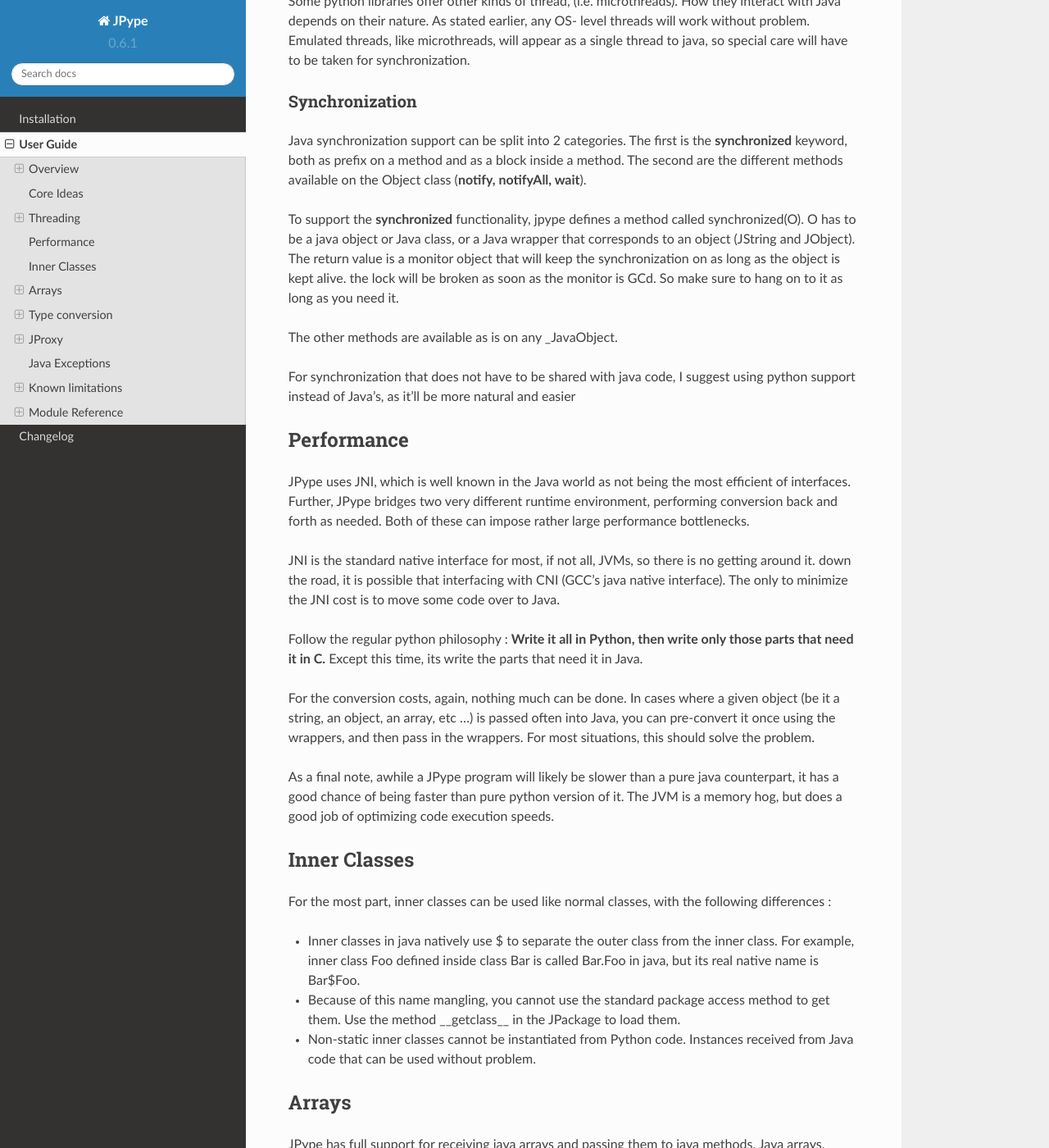
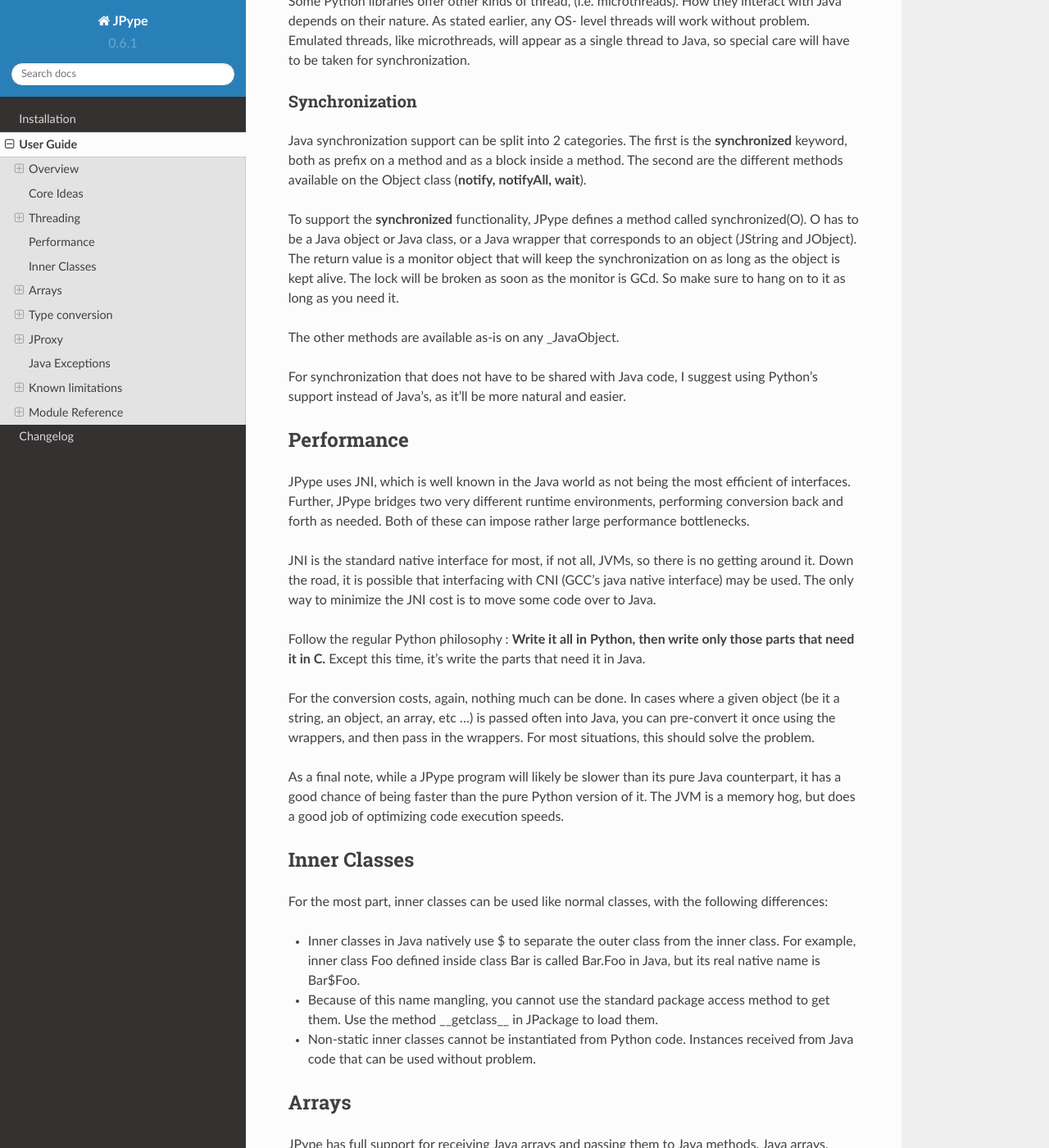
Before and after one commit to jpype-project/jpype, a Sphinx documentation site: the page built from doc/userguide.rst, in a window 1280 px wide and 1400 px high, scrolled down 1931 px. Shown: the whole window at 82% size. Built offline with Sphinx 7.4.7 and the Read the Docs theme 2.0.0, drawn with Linux system fonts in a browser that asks for light colours; the version number is read from the project's files by our own code; some of the changed text lies outside the part shown.

Commit message:
Typographical changes to userguide.rst
- Removed spaces before colons ` :` -> `:` except in code
- Capitalized Java and Python when referring to the language
- Capitalized JPype when referring to the library
- Minor spelling fixes
- Capitalized first letter in each sentence where it was skipped

```diff
--- a/doc/userguide.rst
+++ b/doc/userguide.rst
@@ -4,18 +4,18 @@
 Overview
 --------
 
-JPype is an effort to allow python programs full access to java class
+JPype is an effort to allow python programs full access to Java class
 libraries. This is achieved not through re-implementing Python, as
 Jython/JPython has done, but rather through interfacing at the native level
-in both Virtual Machines.
+in both virtual machines.
 
-Eventually, it should be possible to replace Java with python in many, though
+Eventually, it should be possible to replace Java with Python in many, though
 not all, situations. JSP, Servlets, RMI servers and IDE plugins are all good
 candidates.
 
 Once this integration is achieved, a second phase will be started to separate
 the Java logic from the Python logic, eventually allowing the bridging
-technology to be used in other environments, I.E. Ruby, Perl, COM, etc ...
+technology to be used in other environments, i.e. Ruby, Perl, COM, etc ...
 
 Why such a project?
 ~~~~~~~~~~~~~~~~~~~
@@ -45,7 +45,7 @@
 Using JPype
 ~~~~~~~~~~~
 
-Here is a sample program to demonstrate how to use JPype : ::
+Here is a sample program to demonstrate how to use JPype: ::
 
   from jpype import *
   startJVM(getDefaultJVMPath(), "-ea")
@@ -88,10 +88,10 @@
 Other Threads
 ~~~~~~~~~~~~~
 
-Some python libraries offer other kinds of thread, (i.e. microthreads). How
+Some Python libraries offer other kinds of thread, (i.e. microthreads). How
 they interact with Java depends on their nature. As stated earlier, any OS-
 level threads will work without problem. Emulated threads, like microthreads,
-will appear as a single thread to java, so special care will have to be taken
+will appear as a single thread to Java, so special care will have to be taken
 for synchronization.
 
 Synchronization
@@ -102,33 +102,33 @@
 method. The second are the different methods available on the Object class
 (**notify, notifyAll, wait**).
 
-To support the **synchronized** functionality, jpype defines a method called
-synchronized(O). O has to be a java object or Java class, or a Java wrapper
+To support the **synchronized** functionality, JPype defines a method called
+synchronized(O). O has to be a Java object or Java class, or a Java wrapper
 that corresponds to an object (JString and JObject). The return value is a
 monitor object that will keep the synchronization on as long as the object is
-kept alive. the lock will be broken as soon as the monitor is GCd. So make
+kept alive. The lock will be broken as soon as the monitor is GCd. So make
 sure to hang on to it as long as you need it.
 
-The other methods are available as is on any _JavaObject.
+The other methods are available as-is on any _JavaObject.
 
-For synchronization that does not have to be shared with java code, I suggest
-using python support instead of Java's, as it'll be more natural and easier
+For synchronization that does not have to be shared with Java code, I suggest
+using Python's support instead of Java's, as it'll be more natural and easier.
 
 Performance
 -----------
 
 JPype uses JNI, which is well known in the Java world as not being the most
 efficient of interfaces. Further, JPype bridges two very different runtime
-environment, performing conversion back and forth as needed. Both of these
+environments, performing conversion back and forth as needed. Both of these
 can impose rather large performance bottlenecks.
 
 JNI is the standard native interface for most, if not all, JVMs, so there is
-no getting around it. down the road, it is possible that interfacing with CNI
-(GCC's java native interface). The only to minimize the JNI cost is to move
-some code over to Java.
+no getting around it. Down the road, it is possible that interfacing with CNI
+(GCC's java native interface) may be used. The only way to minimize the JNI
+cost is to move some code over to Java.
 
-Follow the regular python philosophy : **Write it all in Python, then write
-only those parts that need it in C.** Except this time, its write the parts
+Follow the regular Python philosophy : **Write it all in Python, then write
+only those parts that need it in C.** Except this time, it's write the parts
 that need it in Java.
 
 For the conversion costs, again, nothing much can be done. In cases where a
@@ -136,8 +136,8 @@
 into Java, you can pre-convert it once using the wrappers, and then pass in
 the wrappers. For most situations, this should solve the problem.
 
-As a final note, awhile a JPype program will likely be slower than a pure
-java counterpart, it has a good chance of being faster than pure python
+As a final note, while a JPype program will likely be slower than its pure
+Java counterpart, it has a good chance of being faster than the pure Python
 version of it. The JVM is a memory hog, but does a good job of optimizing
 code execution speeds.
 
@@ -145,13 +145,13 @@
 -------------
 
 For the most part, inner classes can be used like normal classes, with the
-following differences :
+following differences:
 
-- Inner classes in java natively use $ to separate the outer class from
+- Inner classes in Java natively use $ to separate the outer class from
   the inner class. For example, inner class Foo defined inside class Bar is
-  called Bar.Foo in java, but its real native name is Bar$Foo.
+  called Bar.Foo in Java, but its real native name is Bar$Foo.
 - Because of this name mangling, you cannot use the standard package
-  access method to get them. Use the method __getclass__ in the JPackage to
+  access method to get them. Use the method __getclass__ in JPackage to
   load them.
 - Non-static inner classes cannot be instantiated from Python code.
   Instances received from Java code that can be used without problem.
@@ -159,7 +159,7 @@
 Arrays
 ------
 
-JPype has full support for receiving java arrays and passing them to java
+JPype has full support for receiving Java arrays and passing them to Java
 methods. Java arrays, wrapped in the JArray wrapper class, behave like Python
 lists, except that their size is fixed, and that the contents are of a
 specific type.
@@ -197,23 +197,23 @@
 Type conversion
 ---------------
 
-One of the most complex part of a bridge system like JPype is finding a way
-to seemlessly translate between python types and Java types. The following
+One of the most complex parts of a bridge system like JPype is finding a way
+to seamlessly translate between Python types and Java types. The following
 table will show what implicit conversions occur, both Python to Java and Java
-to Python. Explicit conversion, which happens when a python object is
+to Python. Explicit conversion, which happens when a Python object is
 wrapped, is converted in each wrapper.
 
 Conversion from Python to Java
 ~~~~~~~~~~~~~~~~~~~~~~~~~~~~~~
 
 This type of conversion happens when a Python object is used either as a
-parameter to a Java method or to set the value of a java field.
+parameter to a Java method or to set the value of a Java field.
 
 Type Matching
 ~~~~~~~~~~~~~
 
 JPype defines different levels of "match" between Python objects and Java
-types. These levels are :
+types. These levels are:
 
 - **none**, There is no way to convert.
 - **explicit (E)**, JPype can convert the desired type, but only
@@ -249,17 +249,17 @@
  JavaClass                                                                                                                  I [9]_        X
 ============ ========== ========= =========== ========= ========== ========== =========== ========= ========== ========== =========== =========
 
-.. [1] Conversion will occur if the Python value fits in the java
+.. [1] Conversion will occur if the Python value fits in the Java
        native type.
 
-.. [2] Conversion occurs if the python string or unicode is of
+.. [2] Conversion occurs if the Python string or unicode is of
        length 1.
 
 .. [3] The required object must be of a type compatible with
        ``java.lang.String(java.lang.Object, java.util.Comparable)``.
 
 .. [4] Number of dimensions must match, and the types must be
-       compatible
+       compatible.
 
 .. [5] Only when the required type is ``java.lang.Object``.
 
@@ -344,7 +344,7 @@
   }
 
 You can create a proxy *implementing* this interface in 2 ways.
-First, with a class : ::
+First, with a class: ::
 
   class C :
           def testMethod(self) :
@@ -397,7 +397,7 @@
                   print "Caught the runtime exception : ", JavaException.message()
                   print JavaException.stackTrace()
 
-Alternately, you can catch the REAL java exception directly by using
+Alternately, you can catch the REAL Java exception directly by using
 the JException wrapper. ::
 
         try :
@@ -491,7 +491,7 @@
 startupJVM method
 ~~~~~~~~~~~~~~~~~
 
-This method MUST be called before any other jpype features can be used. It
+This method MUST be called before any other JPype features can be used. It
 will initialize the specified JVM.
 
 Arguments
@@ -522,7 +522,7 @@
 ~~~~~~~~~~~~~~~~~~
 
 For the most part, this method does not have to be called. It will be
-automatically executed when the jpype module is unloaded at python's exit.
+automatically executed when the jpype module is unloaded at Python's exit.
 
 
 Arguments
@@ -547,7 +547,7 @@
 ~~~~~~~~~~~~~~~~~~~~~~~~
 
 For the most part, this method does not have to be called. It will be
-automatically executed when the jpype module is unloaded at python's exit.
+automatically executed when the jpype module is unloaded at Python's exit.
 
 
 Arguments
@@ -572,7 +572,7 @@
 ~~~~~~~~~~~~~~~~~~~~~~~~~~~~
 
 For the most part, this method does not have to be called. It will be
-automatically executed when the jpype module is unloaded at python's exit.
+automatically executed when the jpype module is unloaded at Python's exit.
 
 
 Arguments
@@ -597,7 +597,7 @@
 ~~~~~~~~~~~~~~~~~~~~~~~~~~
 
 For the most part, this method does not have to be called. It will be
-automatically executed when the jpype module is unloaded at python's exit.
+automatically executed when the jpype module is unloaded at Python's exit.
 
 
 Arguments
@@ -622,7 +622,7 @@
 ~~~~~~~~~~~~~~~~~~~
 
 For the most part, this method does not have to be called. It will be
-automatically executed when the jpype module is unloaded at python's exit.
+automatically executed when the jpype module is unloaded at Python's exit.
 
 
 Arguments
@@ -734,7 +729,7 @@
 wrappers do.
 
 While the native wrappers help to resolve ambiguities between native types,
-it is impossible to create one JObject wrapper for each java Class to do the
+it is impossible to create one JObject wrapper for each Java Class to do the
 same thing.
 
 So, the JObject wrapper accepts 2 parameters. The first is any convertible
@@ -742,6 +737,6 @@
 class in a string or a JavaClass object. If omitted, the second parameter
 will be deduced from the first.
 
-Like other wrappers, the method called will only match EXACTLY. a JObject
+Like other wrappers, the method called will only match EXACTLY. A JObject
 wrapper of type java.lang.Int will not work when calling a method requiring a
 java.lang.Number.
```
Also changed, not shown: other parts of doc/userguide.rst (+67 -72 lines).
